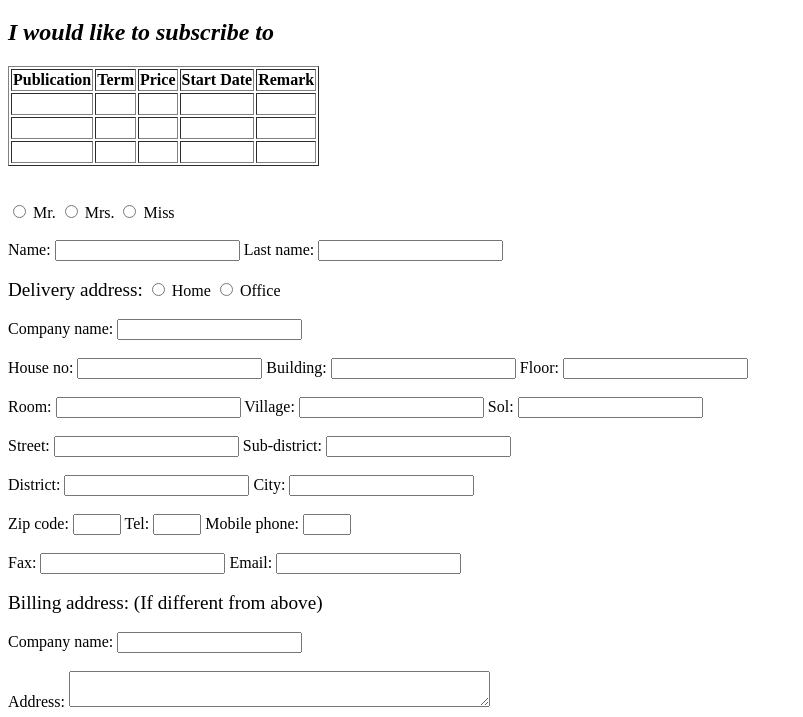
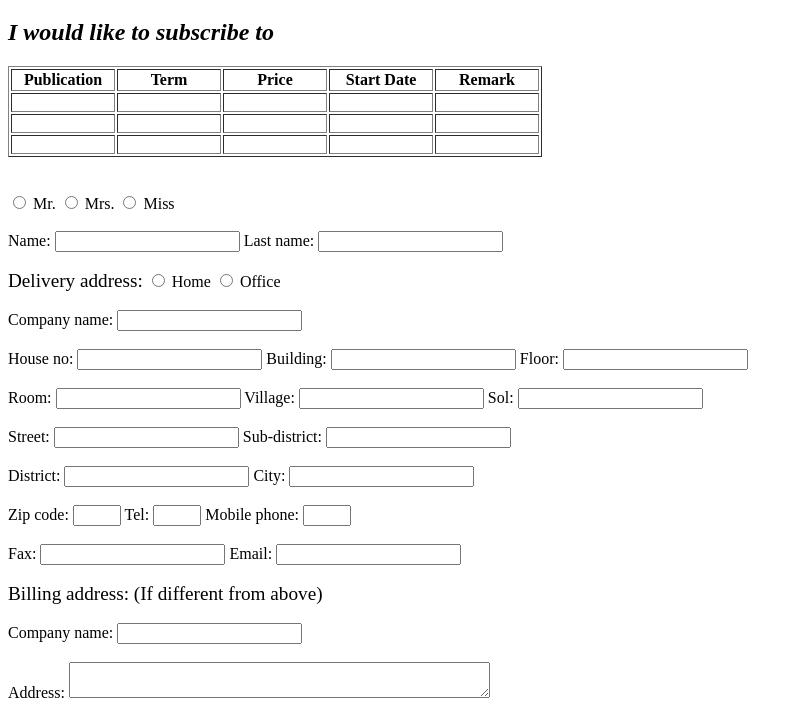
Before and after one commit to ktalimaa/HTML-practice, a plain HTML site: page homeworks/subscription.html in a window 1280 px wide. Shown: the part 61-778 px from the top of the page, without its empty margins (0-803 px from the left). Drawn offline with Linux system fonts and the light colour scheme.

Commit message:
subscription done

```diff
--- a/homeworks/subscription.html
+++ b/homeworks/subscription.html
@@ -19,25 +19,25 @@
     </thead>
     <tbody>
     <tr>
-        <td>&nbsp</td>
-        <td>&nbsp</td>
-        <td>&nbsp</td>
-        <td>&nbsp</td>
-        <td>&nbsp</td>
+        <td width="100" height="15">
+        <td width="100" height="15">
+        <td width="100" height="15">
+        <td width="100" height="15">
+        <td width="100" height="15">
     </tr>
     <tr>
-        <td>&nbsp</td>
-        <td>&nbsp</td>
-        <td>&nbsp</td>
-        <td>&nbsp</td>
-        <td>&nbsp</td>
+        <td width="100" height="15">
+        <td width="100" height="15">
+        <td width="100" height="15">
+        <td width="100" height="15">
+        <td width="100" height="15">
     </tr>
     <tr>
-        <td>&nbsp</td>
-        <td>&nbsp</td>
-        <td>&nbsp</td>
-        <td>&nbsp</td>
-        <td>&nbsp</td>
+        <td width="100" height="15">
+        <td width="100" height="15">
+        <td width="100" height="15">
+        <td width="100" height="15">
+        <td width="100" height="15">
     </tr>
     </tbody>
 </table>
```
